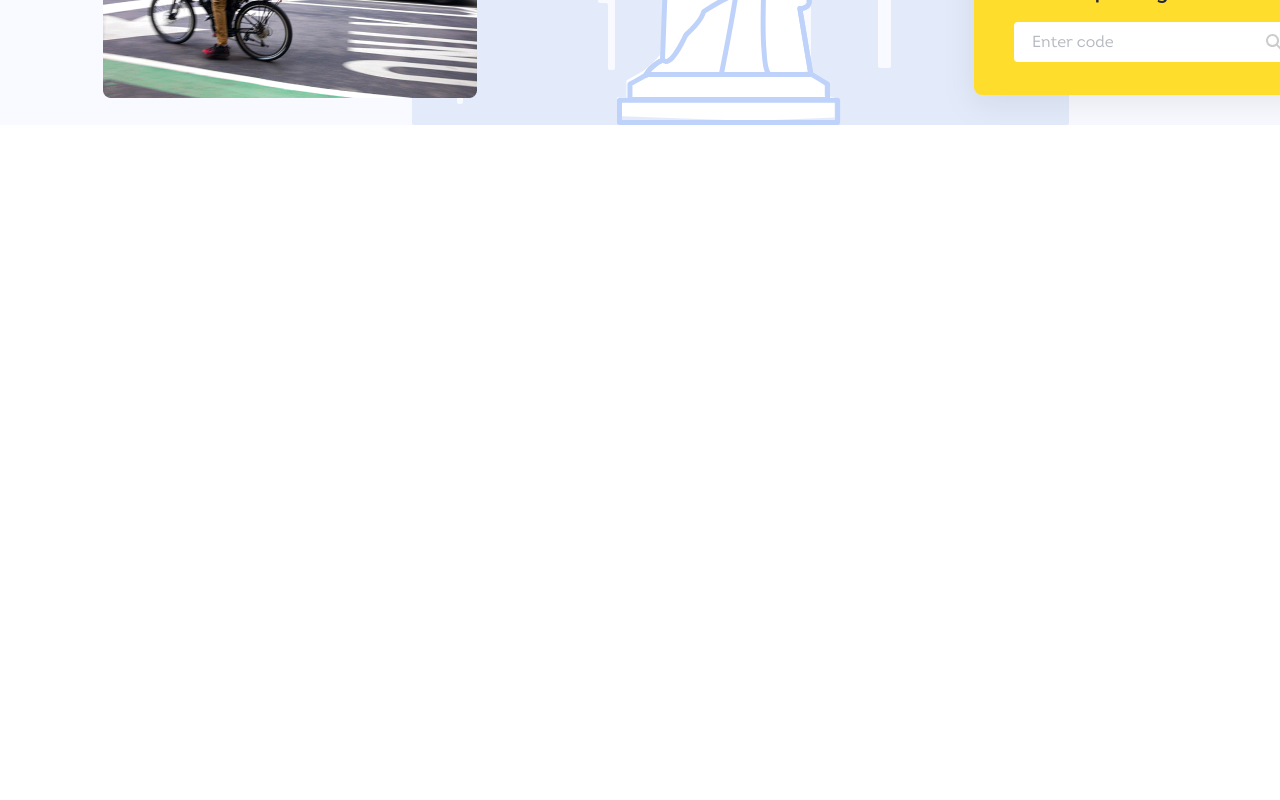
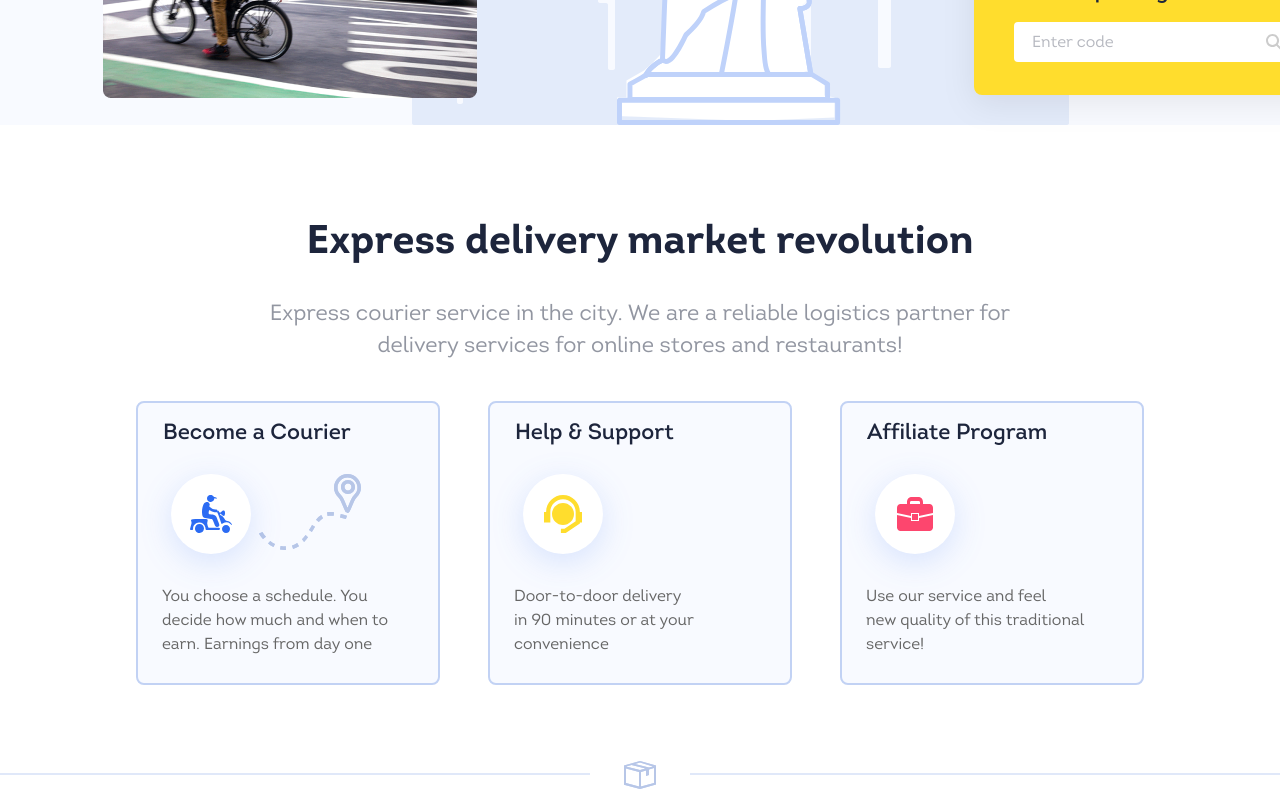
Before and after one commit to SergeiKazanin/test_probyte, a React (Create React App) app: page / in a window 1280 px wide. Shown: the part 740-1540 px from the top of the page. Before the commit the page ends 865 px from the top, so only its background shows below. Built offline with nearby package versions, Linux system fonts and the light colour scheme.

Commit message:
Added info adaptive

```diff
--- a/src/App.jsx
+++ b/src/App.jsx
@@ -15,11 +15,11 @@ export default function App() {
     <div>
       <Head />
       <Pad />
-      {/* <Info />
+      <Info />
       <Separator />
       <Partners />
       <Intro />
-      <Partners2 />
+      {/* <Partners2 />
       <Separator />
       <OpenText />
       <Footer /> */}
--- a/src/components/Whoosh/Info/index.js
+++ b/src/components/Whoosh/Info/index.js
@@ -1,5 +1,5 @@
 import style from "./index.module.scss";
-
+import cl from "classnames";
 import Icons from "./sprite.svg";
 
 export const Info = () => {
@@ -13,7 +13,7 @@ export const Info = () => {
         for delivery services for online stores and restaurants!
       </p>
       <div className={style.info__blokPad}>
-        <div className={style.info__pad}>
+        <div className={cl(style.info__pad, style.info__pad1)}>
           <span className={style.info__header}>Become a Courier</span>
           <div className={style.info__padSvgBlock}>
             <div className={style.info__circle}>
@@ -30,7 +30,7 @@ export const Info = () => {
             Earnings from day one
           </p>
         </div>
-        <div className={style.info__pad}>
+        <div className={cl(style.info__pad, style.info__pad2)}>
           <span className={style.info__header}>Help & Support</span>
           <div className={style.info__padSvgBlock}>
             <div className={style.info__circle}>
@@ -43,7 +43,7 @@ export const Info = () => {
             Door-to-door delivery <br /> in 90 minutes or at your convenience
           </p>
         </div>
-        <div className={style.info__pad}>
+        <div className={cl(style.info__pad, style.info__pad3)}>
           <span className={style.info__header}>Affiliate Program</span>
           <div className={style.info__padSvgBlock}>
             <div className={style.info__circle}>
--- a/src/components/Whoosh/Info/index.module.scss
+++ b/src/components/Whoosh/Info/index.module.scss
@@ -1,3 +1,4 @@
+@import "../../styles/mixins.scss";
 .info {
   width: 100%;
   height: 648px;
@@ -5,12 +6,23 @@
   align-items: center;
   justify-content: start;
   flex-direction: column;
+  @include mobile-small {
+    height: 1240px;
+    padding: 0 16px 0 16px;
+    width: auto;
+  }
+
   &__heading {
     margin-top: 98px;
     color: var(--color-dark-blue);
     text-align: center;
     font-family: Intro Bold;
     font-size: 40px;
+    @include mobile-small {
+      font-size: 24px;
+      margin-top: 50px;
+      width: 328px;
+    }
   }
   &__text {
     margin-top: 36px;
@@ -21,11 +33,21 @@
     font-size: 22px;
     line-height: 32px; /* 145.455% */
     opacity: 0.48;
+    @include mobile-small {
+      margin-top: 24px;
+      width: 328px;
+      font-size: 22px;
+    }
   }
   &__blokPad {
     display: flex;
     gap: 48px;
     margin-top: 38px;
+    @include mobile-small {
+      margin-top: 20px;
+      flex-direction: column;
+      gap: 30px;
+    }
   }
   &__pad {
     width: 300px;
@@ -41,6 +63,22 @@
       border: 2px solid var(--color-blue);
     }
   }
+
+  &__pad1 {
+    @include mobile-small {
+      order: 0;
+    }
+  }
+  &__pad2 {
+    @include mobile-small {
+      order: 3;
+    }
+  }
+  &__pad3 {
+    @include mobile-small {
+      order: 2;
+    }
+  }
   &__header {
     color: var(--color-dark-blue);
     font-family: Intro Regular;
@@ -48,6 +86,9 @@
     line-height: 32px;
     margin-top: 15px;
     margin-left: 25px;
+    @include mobile-small {
+      font-size: 20px;
+    }
   }
   &__padSvgBlock {
     display: flex;
--- a/src/components/Whoosh/Pad/index.module.scss
+++ b/src/components/Whoosh/Pad/index.module.scss
@@ -5,7 +5,7 @@
   background-color: var(--background-main);
   position: relative;
   @include mobile-small {
-    height: 1344px;
+    height: 1280px;
   }
 
   &__backgroundImg {
```
